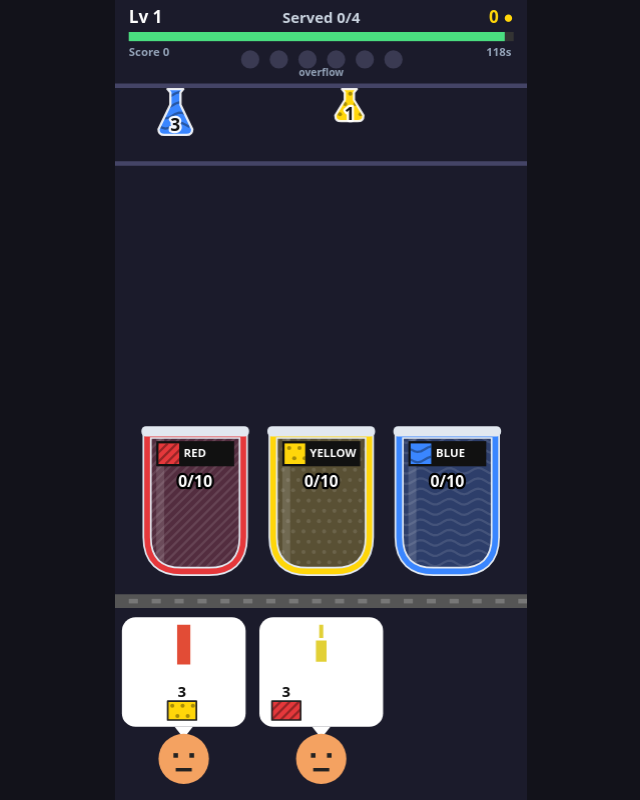
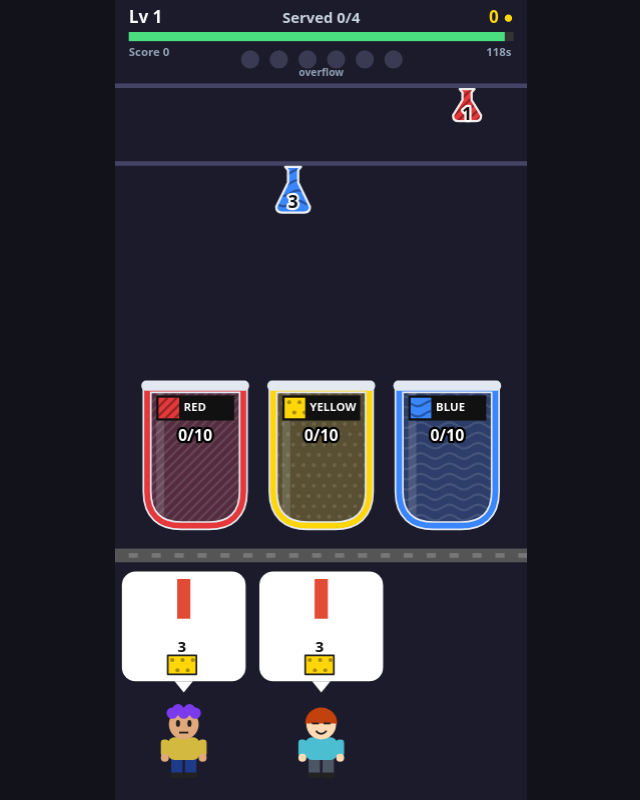
Before and after one commit to ViperLuna/Drink-Dilemma-, a plain HTML site: page site/index.html in a window 1280 px wide. Both pictures are taken after a click on the button "New game". Shown: the whole page, without its empty margins (319-959 px from the left). Drawn offline with Linux system fonts and the light colour scheme.

Commit message:
Customers are random people from swappable parts; VIPs wear a gold crown; shift vats/belt up for room
Co-Authored-By: Claude Sonnet 5.5 <noreply@anthropic.com>
Claude-Session: https://claude.ai/code/session_019srJQPtfk9kUDjfQuoEWmo

```diff
--- a/site/game.js
+++ b/site/game.js
@@ -20,9 +20,9 @@ const CONFIG = {
 
 // ---------- Layout ----------
 const W = 360, H = 700;
-const RIM_Y = [78, 146], VAT_TOP = 380, VAT_BOT = 500, VAT_W = 84;
+const RIM_Y = [78, 146], VAT_TOP = 340, VAT_BOT = 460, VAT_W = 84;
 const VAT_X = [70, 180, 290];
-const BELT_Y = 520;
+const BELT_Y = 480;
 const SLOT_X = [60, 180, 300];
 const COLORS = [
   { name: 'red', hex: '#e5383b', pat: 'stripes' },
@@ -97,7 +97,7 @@ function spawnCustomer(vip) {
   const slot = [0, 1, 2].find(i => !used.has(i));
   if (slot === undefined) return false;
   const order = vip ? [randInt(4, 6), randInt(4, 6), randInt(4, 6)] : genOrder(S.level);
-  S.customers.push({ slot, order, vip, state: 'wait', t: 0, drop: 0 });
+  S.customers.push({ slot, order, vip, look: randomLook(vip), state: 'wait', t: 0, drop: 0 });
   if (!vip) S.spawned++;
   return true;
 }
@@ -312,7 +312,7 @@ function update(dt) {
       d.c.state = 'leaving';
       const p = points(d.c); S.score += p;
       if (!d.c.vip) S.served++;
-      S.fx.push({ t: 0, x: SLOT_X[d.c.slot], y: 560, text: '+' + p, col: '#fff' });
+      S.fx.push({ t: 0, x: SLOT_X[d.c.slot], y: 522, text: '+' + p, col: '#fff' });
     }
   }
   for (const c of S.customers.slice()) {
@@ -341,6 +341,7 @@ function pattern(kind, x, y, w, h, col = 'rgba(0,0,0,.35)') {
   }
   ctx.restore();
 }
+function rrp(x, y, w, h, r) { ctx.roundRect ? ctx.roundRect(x, y, w, h, r) : ctx.rect(x, y, w, h); } // sub-path only
 function rr(x, y, w, h, r) { ctx.beginPath(); ctx.roundRect ? ctx.roundRect(x, y, w, h, r) : ctx.rect(x, y, w, h); }
 function text(s, x, y, size = 14, col = '#fff', align = 'center') {
   ctx.font = `bold ${size}px system-ui, sans-serif`; ctx.fillStyle = col; ctx.textAlign = align; ctx.textBaseline = 'middle'; ctx.fillText(s, x, y);
@@ -400,6 +401,63 @@ function drawDrink(x, y, code, total, scale = 1) {
   else if (shape === 2) { ctx.moveTo(-13, -8); ctx.lineTo(13, -8); ctx.quadraticCurveTo(13, 12, 0, 12); ctx.quadraticCurveTo(-13, 12, -13, -8); }
   else { ctx.rect(-5, -4, 10, 18); ctx.rect(-2.5, -16, 5, 12); }
   ctx.closePath(); ctx.fill(); ctx.stroke(); ctx.restore();
+}
+
+// ---------- Customers: simple people made of swappable parts ----------
+const SKIN = ['#ffdbb4', '#f4c7a1', '#e0a97c', '#c68642', '#8d5524', '#6b4423'];
+const HAIR_COL = ['#2b1b10', '#6b3e1e', '#d9a441', '#c2410c', '#9ca3af', '#111827', '#7c3aed', '#0ea5e9'];
+const PANTS = ['#1e3a8a', '#374151', '#4b5563', '#7c5b3b', '#14532d', '#111827', '#9a3412'];
+const pick = a => a[randInt(0, a.length - 1)];
+function randomLook(vip) {
+  return {
+    skin: pick(SKIN), hair: pick(HAIR_COL), pants: pick(PANTS),
+    shirt: `hsl(${randInt(0, 359)},${randInt(45, 80)}%,${randInt(40, 62)}%)`,
+    style: vip ? pick([0, 1, 4]) : randInt(0, 6), // 0 bald 1 short 2 spiky 3 bun 4 long 5 mohawk 6 curly
+    eyes: randInt(0, 4), mouth: randInt(0, 2),
+  };
+}
+function drawPerson(x, hy, L, vip) {
+  const fill = (c, fn) => { ctx.fillStyle = c; ctx.beginPath(); fn(); ctx.fill(); };
+  // legs + shoes
+  fill(L.pants, () => { rrp(x - 11, hy + 28, 10, 16, 2); rrp(x + 1, hy + 28, 10, 16, 2); });
+  fill('#222', () => { rrp(x - 12, hy + 42, 12, 5, 2); rrp(x, hy + 42, 12, 5, 2); });
+  // torso + arms
+  fill(L.shirt, () => { rrp(x - 14, hy + 11, 28, 20, 6); rrp(x - 20, hy + 13, 7, 15, 3); rrp(x + 13, hy + 13, 7, 15, 3); });
+  fill(L.skin, () => { ctx.arc(x - 16.5, hy + 29, 3.5, 0, 7); ctx.moveTo(x + 20, hy + 29); ctx.arc(x + 16.5, hy + 29, 3.5, 0, 7); });
+  // hair behind head
+  if (L.style === 4) fill(L.hair, () => rrp(x - 15, hy - 12, 30, 32, 12));
+  // head
+  fill(L.skin, () => ctx.arc(x, hy, 13, 0, 7));
+  // front hair
+  const cap = () => { ctx.arc(x, hy - 1, 14, Math.PI, 0); ctx.closePath(); };
+  if (L.style === 1 || L.style === 4) fill(L.hair, cap);
+  else if (L.style === 3) { fill(L.hair, cap); fill(L.hair, () => ctx.arc(x, hy - 17, 6, 0, 7)); }
+  else if (L.style === 2) fill(L.hair, () => { ctx.moveTo(x - 14, hy - 3); [-14, -9, -5, 0, 5, 9, 14].forEach((px, k) => ctx.lineTo(x + px, hy - (k % 2 ? 11 : 20))); ctx.lineTo(x + 14, hy - 3); });
+  else if (L.style === 5) fill(L.hair, () => rrp(x - 3, hy - 21, 6, 13, 3));
+  else if (L.style === 6) fill(L.hair, () => [-10, -5, 0, 5, 10].forEach((px, k) => { ctx.moveTo(x + px + 5, hy - 10 - (k % 2) * 3); ctx.arc(x + px, hy - 10 - (k % 2) * 3, 5, 0, 7); }));
+  // eyes
+  ctx.fillStyle = '#222'; ctx.strokeStyle = '#222'; ctx.lineWidth = 1.6;
+  const ey = hy - 1;
+  [-5, 5].forEach((ox, k) => {
+    const ex = x + ox;
+    if (L.eyes === 0) fill('#222', () => ctx.arc(ex, ey, 1.8, 0, 7));
+    else if (L.eyes === 1) fill('#222', () => ctx.ellipse(ex, ey, 1.8, 3, 0, 0, 7));
+    else if (L.eyes === 2) { ctx.beginPath(); ctx.moveTo(ex - 3, ey); ctx.lineTo(ex + 3, ey); ctx.stroke(); }
+    else if (L.eyes === 3) { fill('#fff', () => ctx.arc(ex, ey, 3.6, 0, 7)); fill('#222', () => ctx.arc(ex, ey, 1.7, 0, 7)); }
+    else if (k === 0) fill('#222', () => ctx.arc(ex, ey, 1.8, 0, 7));
+    else { ctx.beginPath(); ctx.arc(ex, ey + 1, 3, Math.PI * 1.1, Math.PI * 1.9); ctx.stroke(); } // wink
+  });
+  // mouth
+  ctx.strokeStyle = '#222'; ctx.fillStyle = '#222'; ctx.lineWidth = 1.6; ctx.beginPath();
+  if (L.mouth === 0) ctx.arc(x, hy + 3, 5, 0.15 * Math.PI, 0.85 * Math.PI);
+  else if (L.mouth === 1) { ctx.moveTo(x - 4, hy + 7); ctx.lineTo(x + 4, hy + 7); }
+  else ctx.arc(x, hy + 7, 2.4, 0, 7);
+  L.mouth === 2 ? ctx.fill() : ctx.stroke();
+  // VIP-only accessory: gold crown
+  if (vip) {
+    fill('#ffd60a', () => { ctx.moveTo(x - 10, hy - 11); ctx.lineTo(x - 10, hy - 23); ctx.lineTo(x - 5, hy - 17); ctx.lineTo(x, hy - 25); ctx.lineTo(x + 5, hy - 17); ctx.lineTo(x + 10, hy - 23); ctx.lineTo(x + 10, hy - 11); });
+    ctx.strokeStyle = '#b8860b'; ctx.lineWidth = 1.5; ctx.stroke();
+  }
 }
 
 function drawOrder(c, x, y) {
@@ -476,10 +534,8 @@ function draw() {
   // customers
   for (const c of S.customers) {
     const x = SLOT_X[c.slot], dy = c.drop;
-    if (c.state !== 'leaving') drawOrder(c, x, 540);
-    ctx.fillStyle = c.vip ? '#ffd60a' : '#f4a261'; ctx.beginPath(); ctx.arc(x, 664 + dy, 22, 0, 7); ctx.fill();
-    ctx.fillStyle = '#222'; ctx.fillRect(x - 9, 659 + dy, 4, 4); ctx.fillRect(x + 5, 659 + dy, 4, 4);
-    ctx.fillRect(x - 7, 672 + dy, 14, 3);
+    if (c.state !== 'leaving') drawOrder(c, x, 500);
+    drawPerson(x, 634 + dy, c.look || (c.look = randomLook(c.vip)), c.vip);
   }
   for (const d of S.drinks) drawDrink(d.x, BELT_Y - 12, d.code, d.total, 0.9);
 
@@ -517,6 +573,6 @@ function frame(now) {
 }
 requestAnimationFrame(frame);
 
-window.__dd = { get S() { return S; }, CONFIG, save };
+window.__dd = { get S() { return S; }, CONFIG, save, randomLook, drawPerson, ctx };
 menu();
 })();
--- a/site/index.html
+++ b/site/index.html
@@ -4,13 +4,13 @@
 <meta charset="utf-8">
 <meta name="viewport" content="width=device-width, initial-scale=1, maximum-scale=1, user-scalable=no">
 <title>Drink Dilemma</title>
-<link rel="stylesheet" href="style.css?v=12">
+<link rel="stylesheet" href="style.css?v=14">
 </head>
 <body>
 <div id="wrap">
   <canvas id="c"></canvas>
   <div id="overlay"></div>
 </div>
-<script src="game.js?v=12"></script>
+<script src="game.js?v=14"></script>
 </body>
 </html>
```
